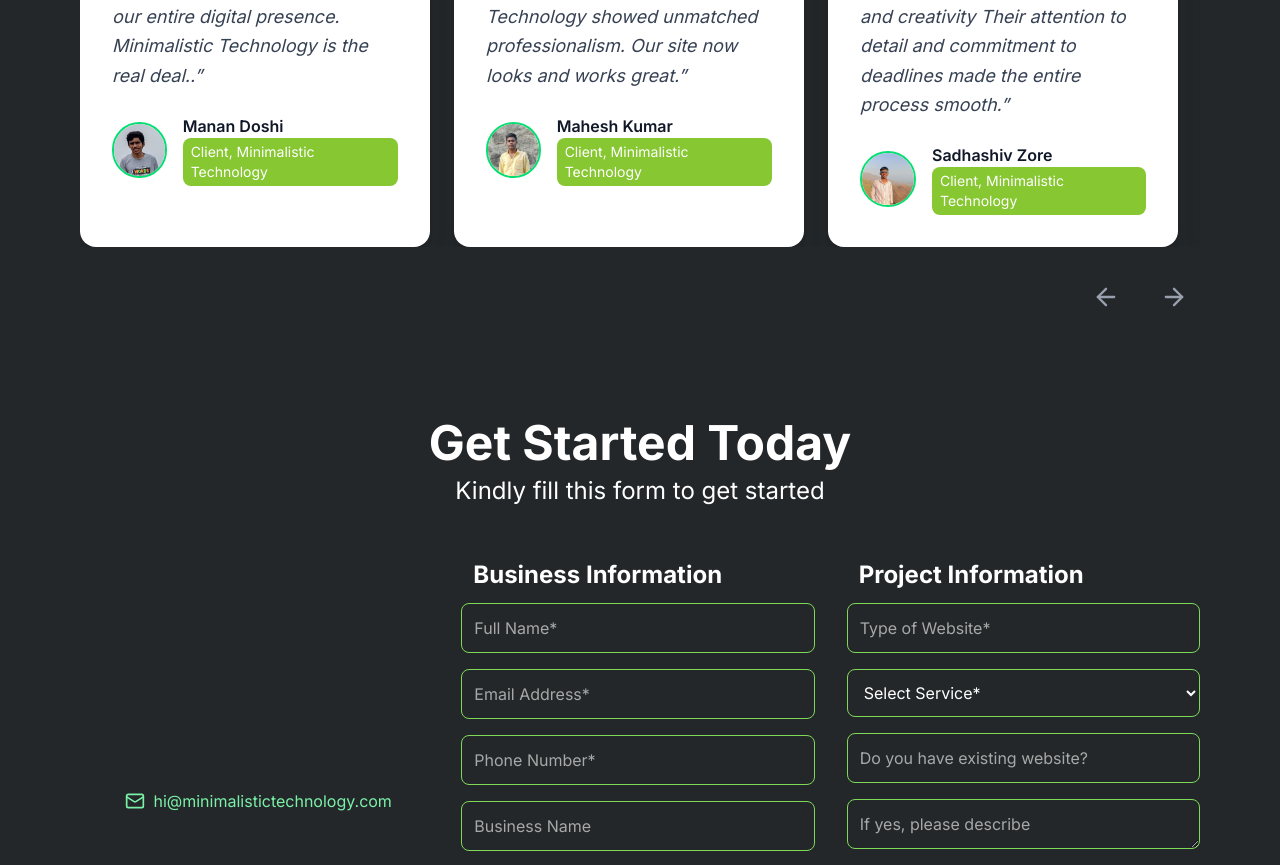
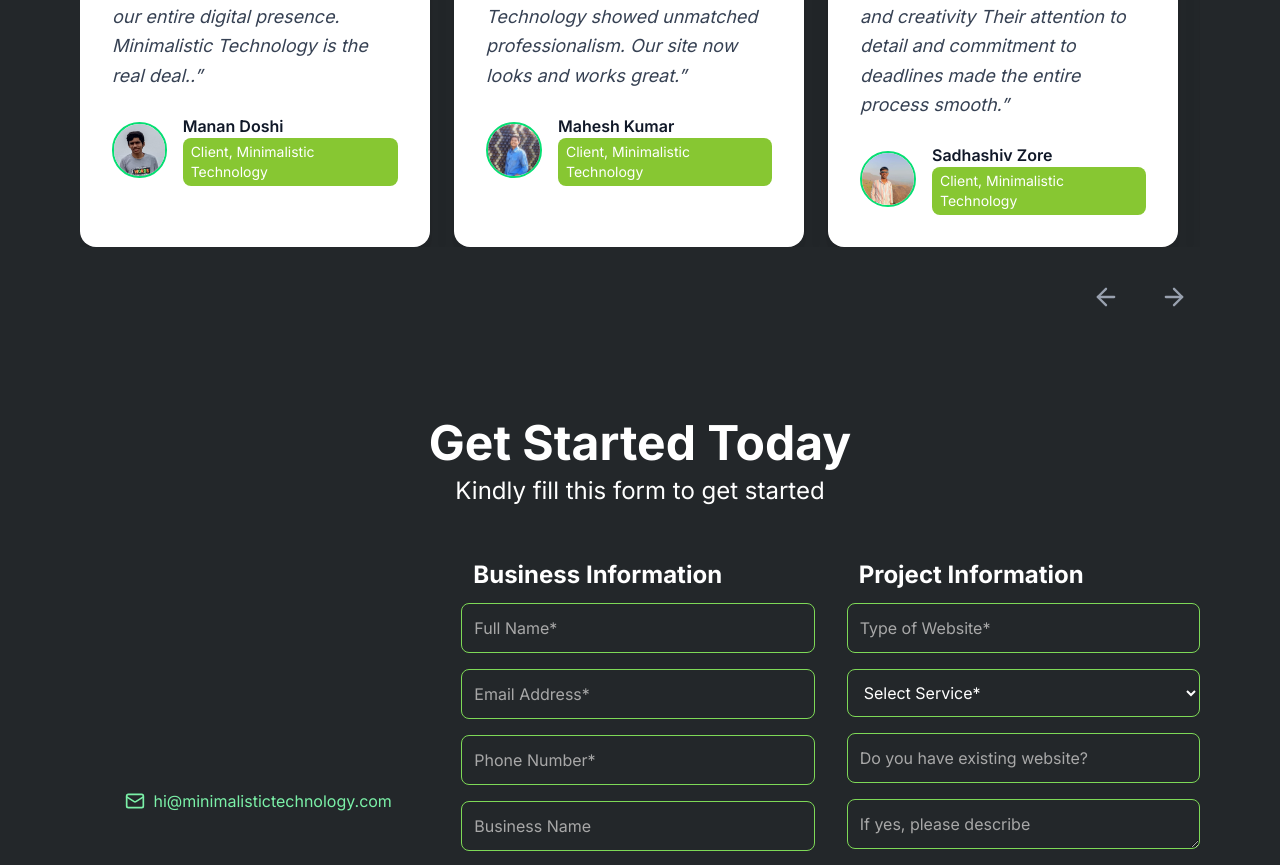
Before and after one commit to Minimalistic-Technology/Minimalistic_Technology, a Next.js app: page / in a window 1280 px wide. Shown: the part 2427-3292 px from the top of the page. Built offline with nearby package versions, Linux system fonts and the light colour scheme.

Commit message:
lazy loading in testimonials image

```diff
--- a/components/Testimonials.tsx
+++ b/components/Testimonials.tsx
@@ -5,7 +5,6 @@ import {
   ArrowLeft,
   ArrowRight,
 } from "lucide-react";
-
 
 const gap = 24; // px
 
@@ -20,7 +19,7 @@ const testimonials = [
     text: "From the first meeting to final deployment, Minimalistic Technology showed unmatched professionalism. Our site now looks and works great.",
     name: "Mahesh Kumar",
     role: "Client, Minimalistic Technology ",
-    image: "mahesh.jpg",
+    image: "maheshT.jpg",
   },
   {
     text: "Minimalistic Technology brought our concept to life with precision and creativity Their attention to detail and commitment to deadlines made the entire process smooth.",
@@ -115,6 +114,7 @@ const Testimonials = () => {
                       <img
                         src={t.image}
                         alt={t.name}
+                        loading="lazy"
                         className="w-14 h-14 rounded-full border-2 border-green-400 object-cover"
                       />
                       <div>
```
